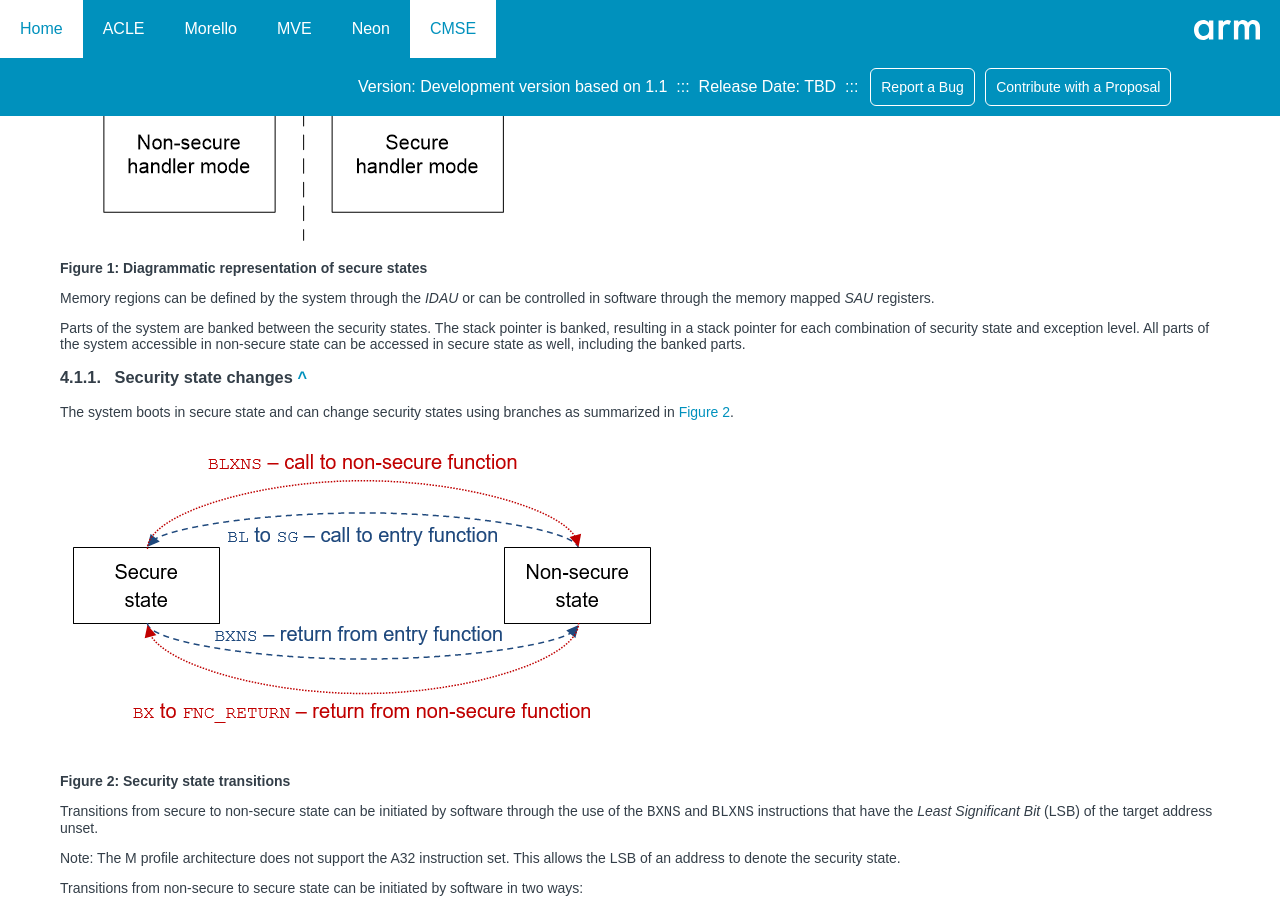
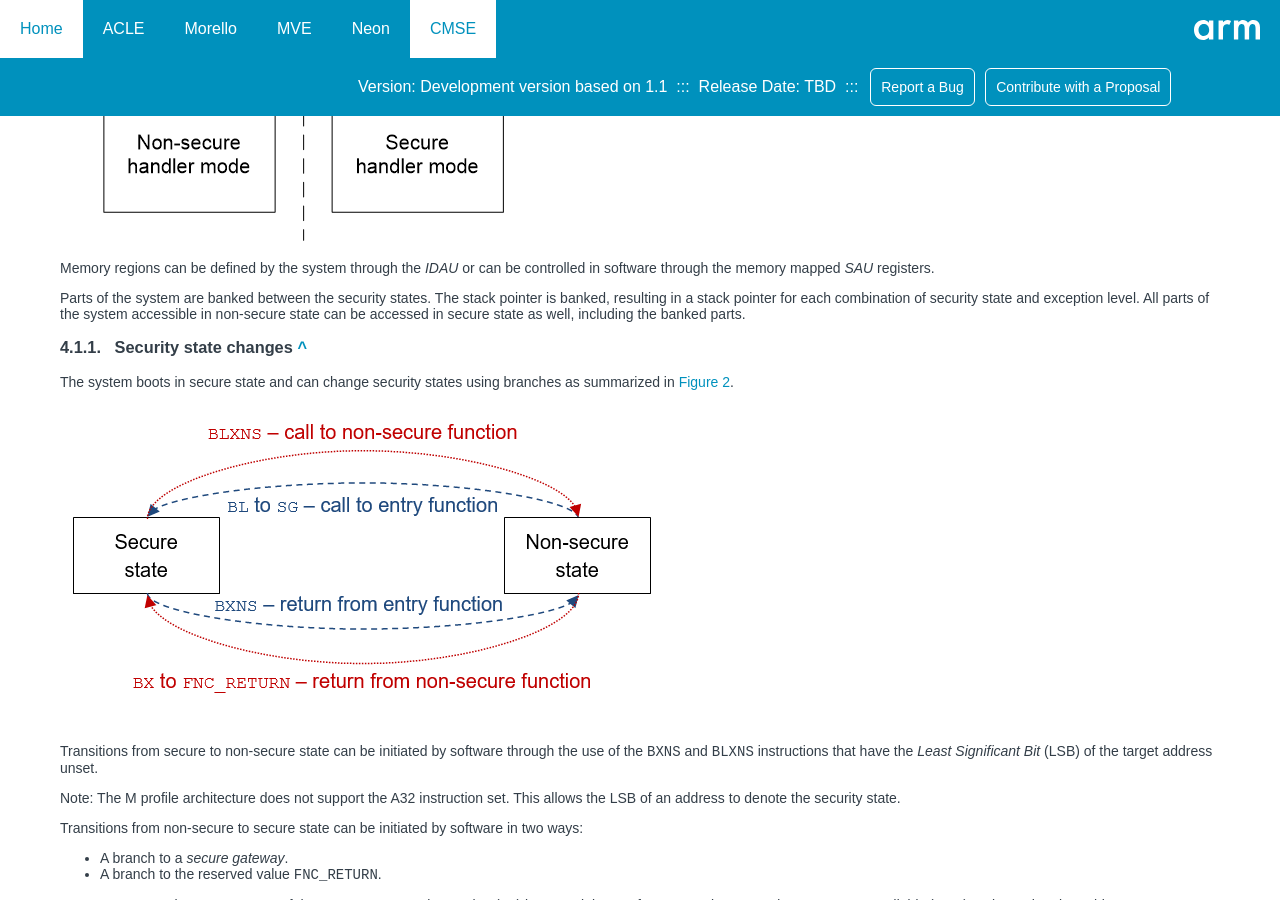
Before and after one commit to ARM-software/acle, a Jekyll site: the page built from cmse/cmse.md, in a window 1280 px wide and 900 px high, scrolled down 4610 px. Built offline with Jekyll 4.4.1, drawn with Linux system fonts in a browser that asks for light colours; our own code applies the rules of GitHub Pages for plain Markdown files; some of the changed text lies outside the part shown.

Commit message:
[add document] Set citation labels for figures in image description/alt text

```diff
--- a/cmse/cmse.md
+++ b/cmse/cmse.md
@@ -233,9 +233,7 @@
 The security states are orthogonal to the exception level, as shown in
 [Figure 1](#figure1).
 
-![](figures/diag-rep.png)
-
-<span id="figure1" class="citation-label">**Figure 1: Diagrammatic representation of secure states**</span>
+![<span id="figure1" class="citation-label">**Diagrammatic representation of secure states**</span>](figures/diag-rep.png)
 
 Memory regions can be defined by the system through the _IDAU_ or can be
 controlled in software through the memory mapped _SAU_ registers.
@@ -250,9 +248,7 @@
 The system boots in secure state and can change security states using branches
 as summarized in [Figure 2](#figure2).
 
-![](figures/state-trans.png)
-
-<span id="figure2" class="citation-label">**Figure 2: Security state transitions**</span>
+![<span id="figure2" class="citation-label">**Security state transitions**</span>](figures/state-trans.png)
 
 Transitions from secure to non-secure state can be initiated by software through
 the use of the `BXNS` and `BLXNS` instructions that have the
@@ -455,9 +451,7 @@
 The interaction between developers of secure code, non-secure code, and
 (optional) security agnostic library code is shown in [Figure 3](#figure3).
 
-![](figures/files-shared.png)
-
-<span id="figure3" class="citation-label">**Figure 3: Files shared between parties**</span>
+![<span id="figure3" class="citation-label">**Files shared between parties**</span>](figures/files-shared.png)
 
 The secure gateway import library, shortened to _import library_, contains the
 addresses of the secure gateways of the secure code. This import library
@@ -526,9 +520,7 @@
 
 [Figure 4](#figure4) shows the memory layout of a secure executable.
 
-![](figures/exec-mem.png)
-
-<span id="figure4" class="citation-label">**Figure 4: Secure executable memory layout**</span>
+![<span id="figure4" class="citation-label">**Secure executable memory layout**</span>](figures/exec-mem.png)
 
 ### Example C level development flow of secure code
 
@@ -1006,9 +998,7 @@
 
 The stack usage of an entry function is shown in [Figure 5](#figure5).
 
-![](figures/stack-frame-entry.png)
-
-<span id="figure5" class="citation-label">**Figure 5: Entry function's caller stack frame**</span>
+![<span id="figure5" class="citation-label">**Entry function's caller stack frame**</span>](figures/stack-frame-entry.png)
 
 ### Return from an entry function
 
@@ -1178,9 +1168,7 @@
 
 The stack usage during a non-secure function call is shown in [Figure 6](#figure6).
 
-![](figures/stack-frame-non-secure.png)
-
-<span id="figure6" class="citation-label">**Figure 6: Caller's stack frame of a non-secure function call**</span>
+![<span id="figure6" class="citation-label">**Caller's stack frame of a non-secure function call**</span>](figures/stack-frame-non-secure.png)
 
 ## Non-secure function pointer
 
```
Also changed, not shown: 1 other file.
